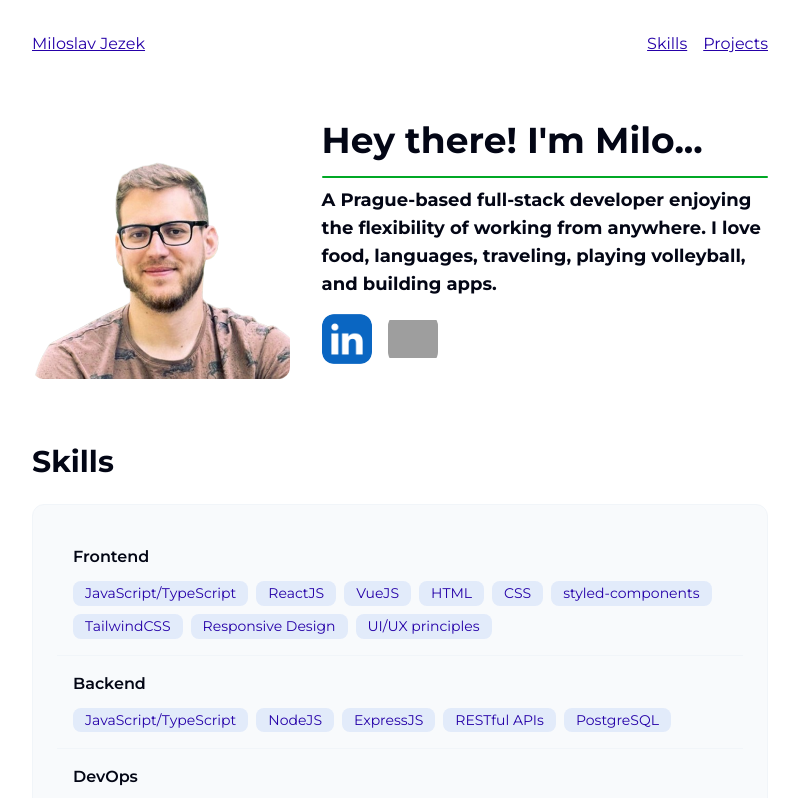
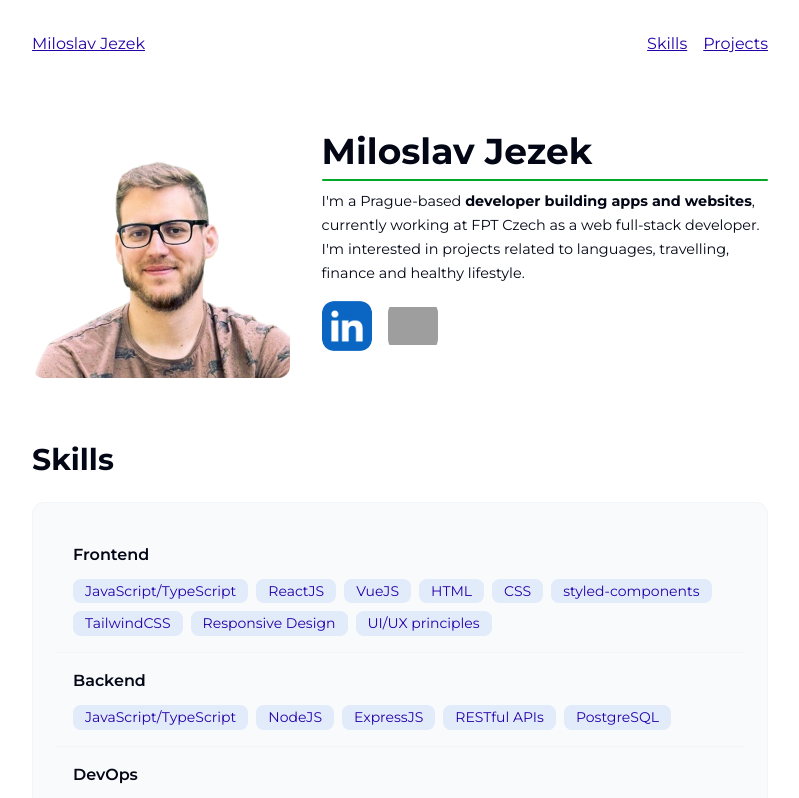
Before and after one commit to milojezek/portfolio, a Vue app: page / in a window 1280 px wide. Shown: the top 798 px of the page, without its empty margins (240-1039 px from the left). Built offline with nearby package versions, Linux system fonts and the light colour scheme; grey boxes are pictures that could not be loaded.

Commit message:
Update intro text and intro header

```diff
--- a/src/components/main/intro/IntroSection.vue
+++ b/src/components/main/intro/IntroSection.vue
@@ -9,7 +9,12 @@
           <h1>{{ headingText }}</h1>
           <div class="intro-divider"></div>
         </div>
-        <h5 class="intro-description">{{ descriptionText }}</h5>
+        <div class="intro-description">
+          <p>
+            I'm a Prague-based
+            <strong>developer building apps and websites</strong>, currently working at FPT Czech as a web full-stack developer. I'm interested in projects related to languages, travelling, finance and healthy lifestyle.
+          </p>
+        </div>
         <div class="links-container">
           <a :href="linkedinUrl" target="_blank" class="icon-link">
             <img :src="linkedinIcon" alt="LinkedIn" class="icon-img" />
@@ -32,9 +37,7 @@ export default {
   name: "IntroSection",
   data() {
     return {
-      headingText: "Hey there! I'm Milo...",
-      descriptionText:
-        "A Prague-based full-stack developer enjoying the flexibility of working from anywhere. I love food, languages, traveling, playing volleyball, and building apps.",
+      headingText: "Miloslav Jezek",
       linkedinUrl: "https://www.linkedin.com/in/miloslav-jezek/",
       githubUrl: "https://github.com/milojezek",
       linkedinIcon,
@@ -71,7 +74,7 @@ export default {
   height: 2px;
   background: var(--color-green-highlight);
   border-radius: 2px;
-  margin: 1rem 0 0.5rem 0;
+  margin: 0.5rem 0 0.5rem 0;
 }
 
 .intro-photo {
@@ -93,6 +96,7 @@ export default {
 
 .intro-description {
   max-width: 500px;
+  font-size: 0.9rem;
 }
 
 .links-container {
```
